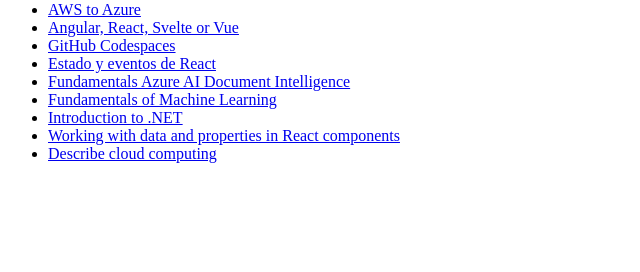
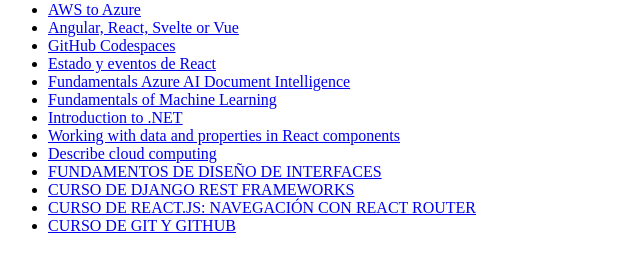
Before and after one commit to BenjaminGhiggo/certificados-desarrollo, a plain HTML site: page index.html in a window 1280 px wide. Shown: the part 80-352 px from the top of the page, without its empty margins (0-640 px from the left). Drawn offline with Linux system fonts and the light colour scheme.

Commit message:
Update | nuevos certificados web

```diff
--- a/index.html
+++ b/index.html
@@ -16,6 +16,10 @@
         <li><a href="./certificados/Introduction-to-DotNet.pdf">Introduction to .NET</a></li>
         <li><a href="./certificados/data_and_properties_in_React.pdf">Working with data and properties in React components</a></li>
         <li><a href="./certificados/Describe_cloud_computing.pdf">Describe cloud computing</a></li>
+        <li><a href="./certificados/diploma-basico-ui.pdf"> FUNDAMENTOS DE DISEÑO DE INTERFACES </a></li>
+        <li><a href="./certificados/diploma-django-rest-framework.pdf"> CURSO DE DJANGO REST FRAMEWORKS </a></li>
+        <li><a href="./certificados/diploma-react-router.pdf"> CURSO DE REACT.JS: NAVEGACIÓN CON REACT ROUTER</a></li>
+        <li><a href="./certificados/diploma-gitgithub.pdf"> CURSO DE GIT Y GITHUB</a></li>
     </ul>
 </body>
 </html>
```
Also changed, not shown: 6 other files.
